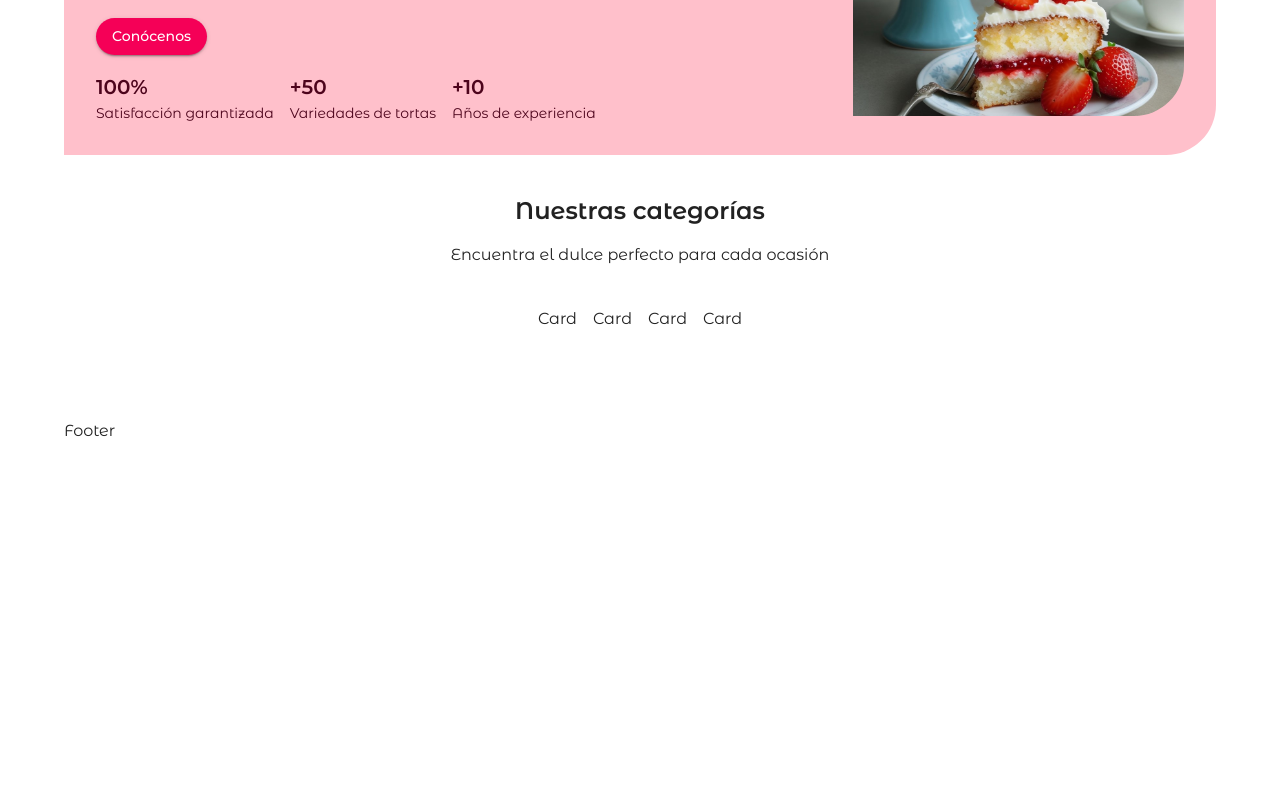
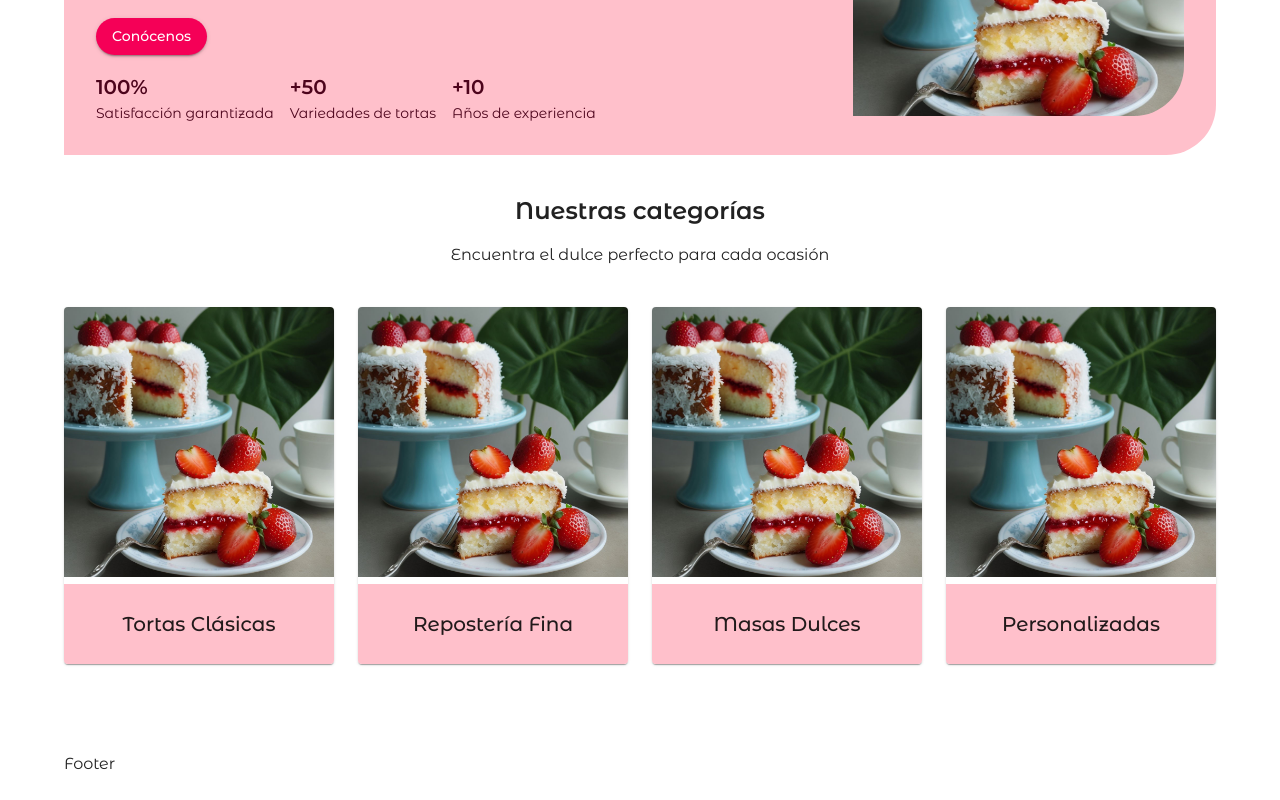
Before and after one commit to DOF1109/delicias-andy, a Next.js app: page / in a window 1280 px wide. Shown: the part 336-1136 px from the top of the page. Before the commit the page ends 803 px from the top, so only its background shows below. Built offline with nearby package versions, Linux system fonts and the light colour scheme; what @mui/material-nextjs would draw is missing.

Commit message:
Cards added to Category section. Cards aren't working

```diff
--- /dev/null
+++ b/src/components/common/CustomCard.jsx
@@ -0,0 +1,33 @@
+"use client"
+
+import Image from "next/image"
+
+const { Card, CardMedia, CardContent, Typography, useTheme } = require("@mui/material")
+
+const CustomCard = ({img, title}) => {
+    const theme = useTheme()
+
+    return(
+        <Card>
+            <Image
+                src={img}
+                alt="Categoría"
+                style={{
+                    width: "100%",
+                    height: "auto",
+                    objectFit: "cover"
+                }}
+            />
+            <CardContent sx={{backgroundColor: theme.palette.primary.main, p: 3}}>
+                <Typography
+                    variant="h6"
+                    textAlign="center"
+                >
+                    {title}
+                </Typography>
+            </CardContent>
+        </Card>
+    )
+}
+
+export default CustomCard
--- a/src/components/layout/Categories.jsx
+++ b/src/components/layout/Categories.jsx
@@ -1,15 +1,25 @@
 import { Box, Grid2, Typography } from "@mui/material"
+import CustomCard from "../common/CustomCard"
+import categoryOne from "@/../public/assets/images/cake1.jpeg"
 
 const Categories = () => {
     return(
         <Box component="section" display="flex" flexDirection="column" alignItems="center" pt={5} pb={5}>
             <Typography component="h2" variant="h5" fontWeight={600}>Nuestras categorías</Typography>
-            <Typography mt={2} mb={5}>Encuentra el dulce perfecto para cada ocasión</Typography>
-            <Grid2 container spacing={2}>
-                <Grid2>Card</Grid2>
-                <Grid2>Card</Grid2>
-                <Grid2>Card</Grid2>
-                <Grid2>Card</Grid2>
+            <Typography mt={2} mb={5} mx={2} textAlign="center">Encuentra el dulce perfecto para cada ocasión</Typography>
+            <Grid2 container spacing={3} alignItems="center" justifyContent="center">
+                <Grid2 size={{ xs: 10, sm: 5, md: 3 }} height="100%">
+                    <CustomCard img={categoryOne} title="Tortas Clásicas" />
+                </Grid2>
+                <Grid2 size={{ xs: 10, sm: 5, md: 3 }}>
+                    <CustomCard img={categoryOne} title="Repostería Fina" />
+                </Grid2>
+                <Grid2 size={{ xs: 10, sm: 5, md: 3 }}>
+                    <CustomCard img={categoryOne} title="Masas Dulces" />
+                </Grid2>
+                <Grid2 size={{ xs: 10, sm: 5, md: 3 }}>
+                    <CustomCard img={categoryOne} title="Personalizadas" />
+                </Grid2>
             </Grid2>
         </Box>
     )
```
